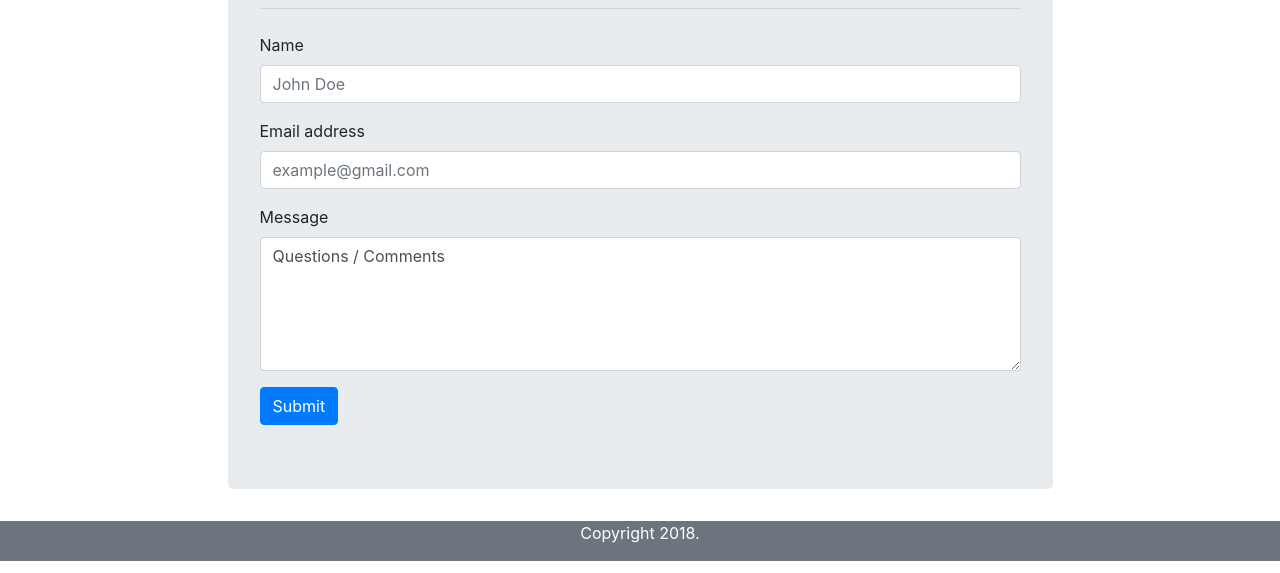
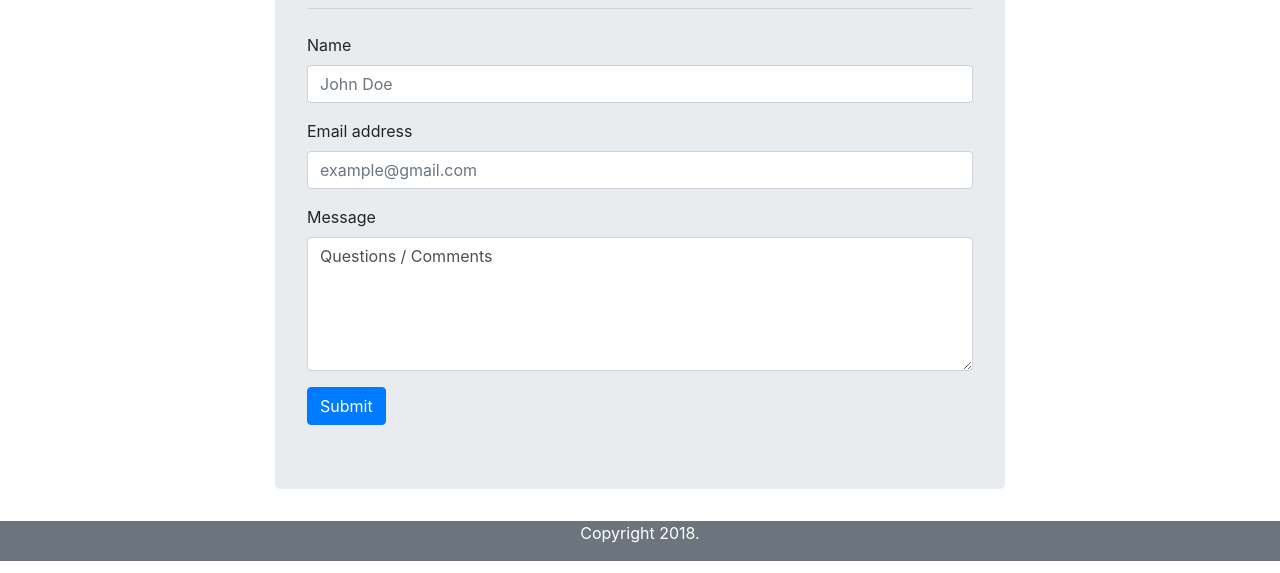
Before and after one commit to chaelyoung/Bootstrap-Portfolio, a plain HTML site: page contact.html in a window 1280 px wide. Shown: the part 227-800 px from the top of the page. Drawn offline with nearby package versions, Linux system fonts and the light colour scheme.

Commit message:
uploading file, updated

```diff
--- a/contact.html
+++ b/contact.html
@@ -39,8 +39,7 @@
 
     <div class="container">
         <div class="row">
-            <div class="col-md"></div>
-            <div class="col-md-9">
+            <div class="col-md-8 offset-md-2">
                 <div class="jumbotron">
                     <h1 class="display-4">Contact</h1>
                     <hr class="my-4">
@@ -61,7 +60,6 @@
                     </form>
                 </div>
             </div>
-            <div class="col-md"></div>
         </div>
     </div>
 
```
Also changed, not shown: index.html (+1 -3 lines), portfolio.html (+1 -3 lines).
